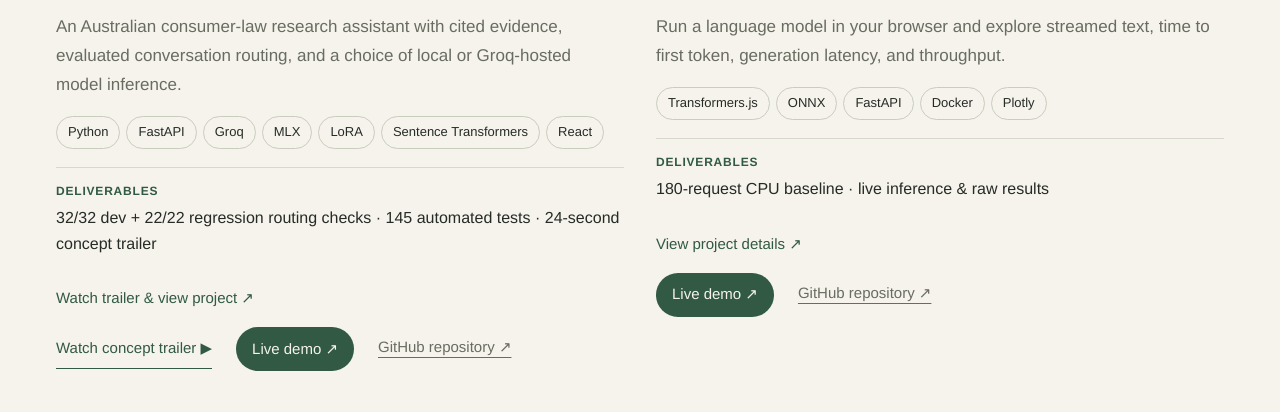
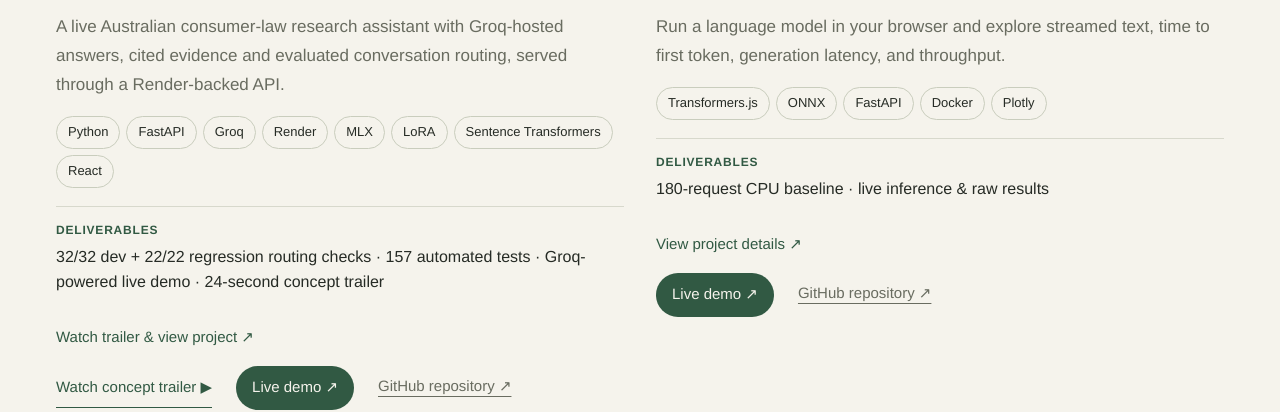
Before and after one commit to SatyamPalkar/portfolio, a website: page index.html in a window 1280 px wide. Shown: the part 2244-2656 px from the top of the page. Drawn offline with Linux system fonts and the light colour scheme.

Commit message:
Connect portfolio case study to live Render and Groq demo

```diff
--- a/index.html
+++ b/index.html
@@ -7,9 +7,9 @@
     <meta name="theme-color" content="#f5f3ec">
     <title>Satyam Palkar — Data & Machine Learning</title>
     <link rel="icon" href="./favicon.svg" type="image/svg+xml">
-    <link rel="stylesheet" href="./styles.css?v=regulatory-0-3-0">
-    <script src="./projects.js?v=regulatory-0-3-0" defer></script>
-    <script src="./portfolio.js?v=regulatory-0-3-0" defer></script>
+    <link rel="stylesheet" href="./styles.css?v=regulatory-render-1">
+    <script src="./projects.js?v=regulatory-render-1" defer></script>
+    <script src="./portfolio.js?v=regulatory-render-1" defer></script>
   </head>
   <body>
     <a class="skip-link" href="#main">Skip to content</a>
--- a/portfolio.js
+++ b/portfolio.js
@@ -18,7 +18,7 @@ const portfolio = {
     {
       title: "Australian Regulatory AI Assistant",
       category: "ai",
-      status: "Evaluated research prototype",
+      status: "Live research demo",
       cover: "regulatory",
       image: "./assets/regulatory/poster.jpg",
       imageAlt: "Regulatory project: Ask freely. Follow the evidence. Dark interface with lime accents.",
@@ -27,12 +27,12 @@ const portfolio = {
       videoCredits: "./assets/regulatory/credits.txt",
       videoTranscript: "0–3 s: Complex rules. Clearer thinking. 3–9 s: A question about the supplier’s right to sell goods is entered in the research workspace. 9–15 s: A prepared plain-language guide explains the title guarantee and opens Australian Consumer Law section 51. 15–20 s: The local stack is shown: 37 statutory sections, 93 retrieval passages, MLX + LoRA; the explanatory adapter is marked experimental. 20–24 s: Regulatory. Ask freely. Follow the evidence. Research prototype; statutory snapshot.",
       discipline: "Evidence-grounded AI · Local & hosted inference",
-      technologies: ["Python", "FastAPI", "Groq", "MLX", "LoRA", "Sentence Transformers", "React"],
-      description: "An Australian consumer-law research assistant with cited evidence, evaluated conversation routing, and a choice of local or Groq-hosted model inference.",
+      technologies: ["Python", "FastAPI", "Groq", "Render", "MLX", "LoRA", "Sentence Transformers", "React"],
+      description: "A live Australian consumer-law research assistant with Groq-hosted answers, cited evidence and evaluated conversation routing, served through a Render-backed API.",
       challenge: "Make regulatory text easier to investigate while keeping source versions, unsupported questions and the limits of small-model explanations visible.",
       approach: "Source-grounded research combines document retrieval, conversation handling and citation checks. The project compares local LoRA experiments with an optional Groq-hosted inference profile, while keeping unsupported questions and source limitations visible.",
-      outcome: "The Groq controller passed 32/32 development routing checks and 22/22 conversation regression turns, versus 30/32 and 21/22 for the local controller. All 145 automated tests and eight live integration probes passed. These small synthetic routing and structural-source checks do not establish legal accuracy. The public demo uses browser retrieval; the model-backed API is a separate service. The trailer illustrates the earlier local MLX profile.",
-      evidence: "32/32 dev + 22/22 regression routing checks · 145 automated tests · 24-second concept trailer",
+      outcome: "The Groq controller passed 32/32 development routing checks and 22/22 conversation regression turns, versus 30/32 and 21/22 for the local controller. The current suite has 157 passing automated tests. The hosted lightweight profile passed seven live integration checks. These small synthetic routing and structural-source checks do not establish legal accuracy. The public demo connects GitHub Pages to a free Render API using Groq and clearly labelled TF-IDF retrieval. Embeddings and reranking remain in the separate local hybrid profile; the free service can pause when idle. The trailer illustrates the earlier local MLX profile.",
+      evidence: "32/32 dev + 22/22 regression routing checks · 157 automated tests · Groq-powered live demo · 24-second concept trailer",
       repository: "https://github.com/SatyamPalkar/Australian-Regulatory-AI-Assistant",
       url: "https://satyampalkar.github.io/Australian-Regulatory-AI-Assistant/",
     },
```
Also changed, not shown: README.md.
